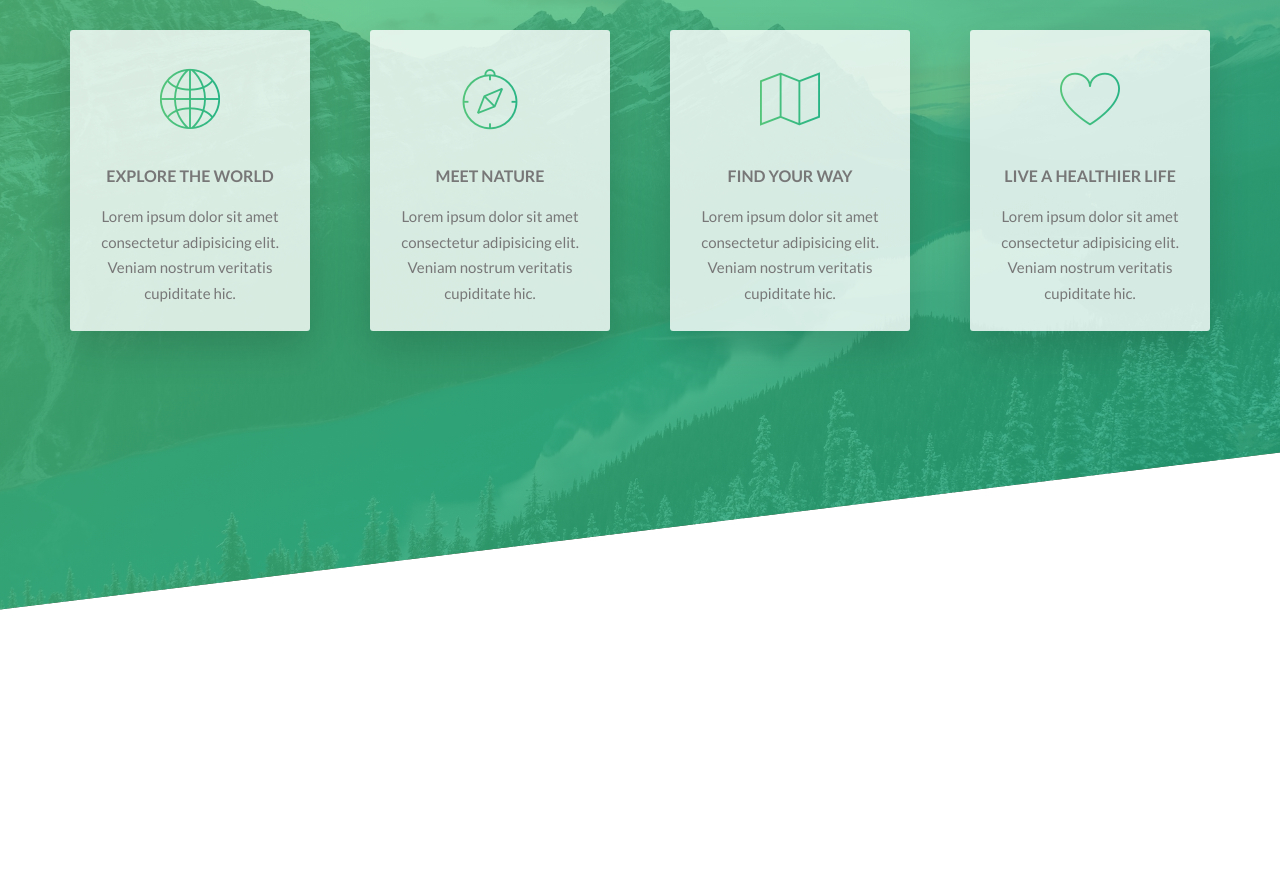
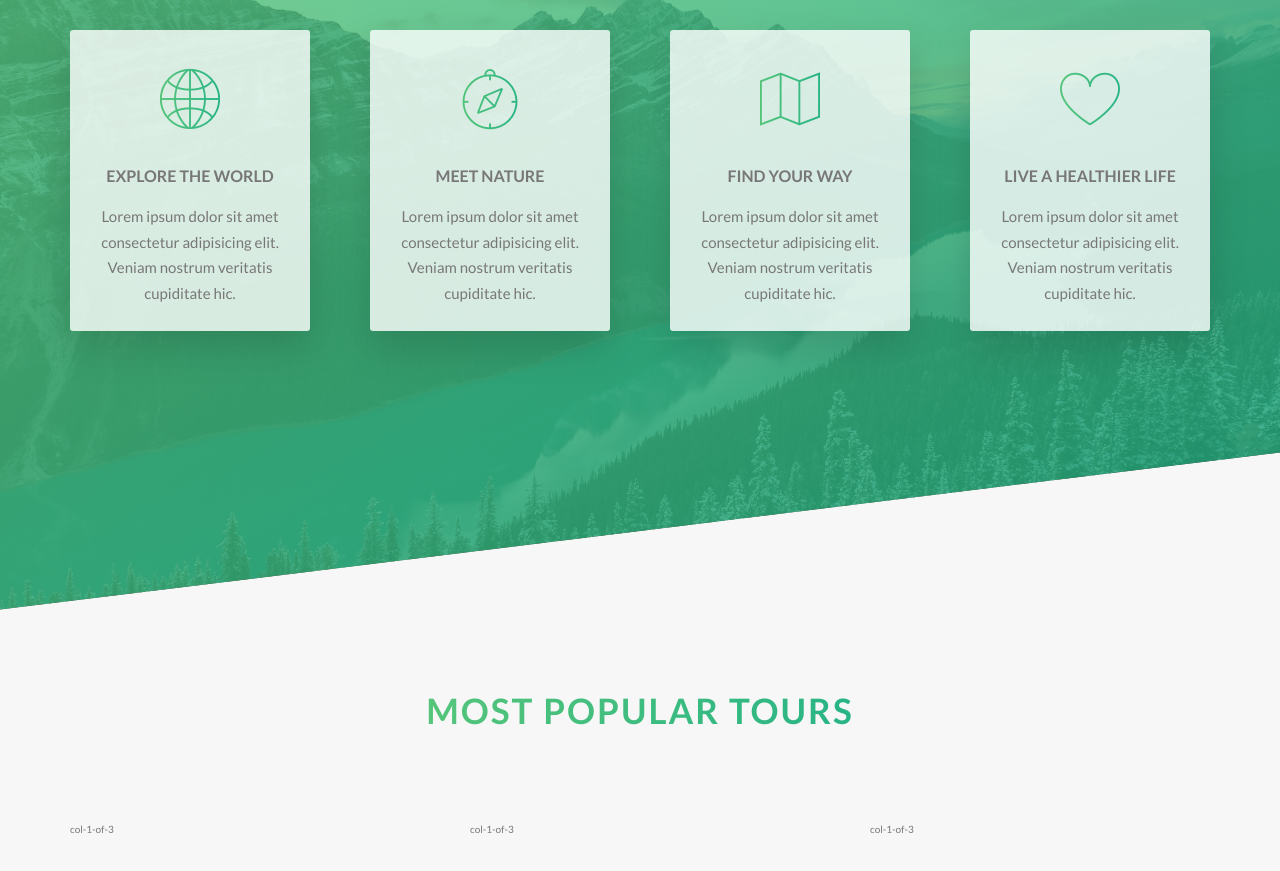
Before and after one commit to 592413/WEB-PROJECT-CSS, a website: page NATOURS/index.html in a window 1280 px wide. Shown: the part 1651-2522 px from the top of the page. Before the commit the page ends 2261 px from the top, so only its background shows below. Drawn offline with Linux system fonts and the light colour scheme.

Commit message:
Tour Layout and Basic Styling

```diff
--- a/NATOURS/index.html
+++ b/NATOURS/index.html
@@ -101,6 +101,27 @@
                 </div>
 
             </section>
+
+            <section class="section-tours">
+                <div class="u-center-text u-margin-bottom-big">
+                    <h2 class="heading-secondary">
+                        Most Popular Tours
+                    </h2>
+                </div>
+                <div class="row">
+                    <div class="col-1-of-3">
+                        col-1-of-3
+                    </div>
+                    <div class="col-1-of-3">
+                        col-1-of-3
+                    </div>
+                    <div class="col-1-of-3">
+                        col-1-of-3
+                    </div>
+                </div>
+
+
+            </section>
         </main>
 
       <!--  <section class="grid-test">
--- a/NATOURS/sass/pages/_home.scss
+++ b/NATOURS/sass/pages/_home.scss
@@ -20,3 +20,9 @@
      }
 
     }
+
+    .section-tours{
+        background-color: $color-grey-light-1;
+        padding:25rem 0 50rem 0;
+        margin-top: -10rem;
+    }
```
Also changed, not shown: NATOURS/css/style.css, 1 other file.
